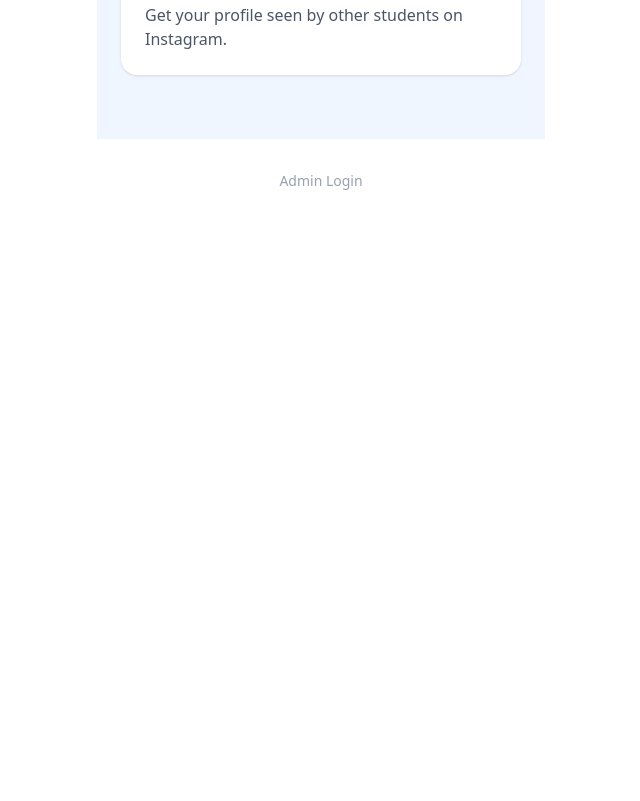
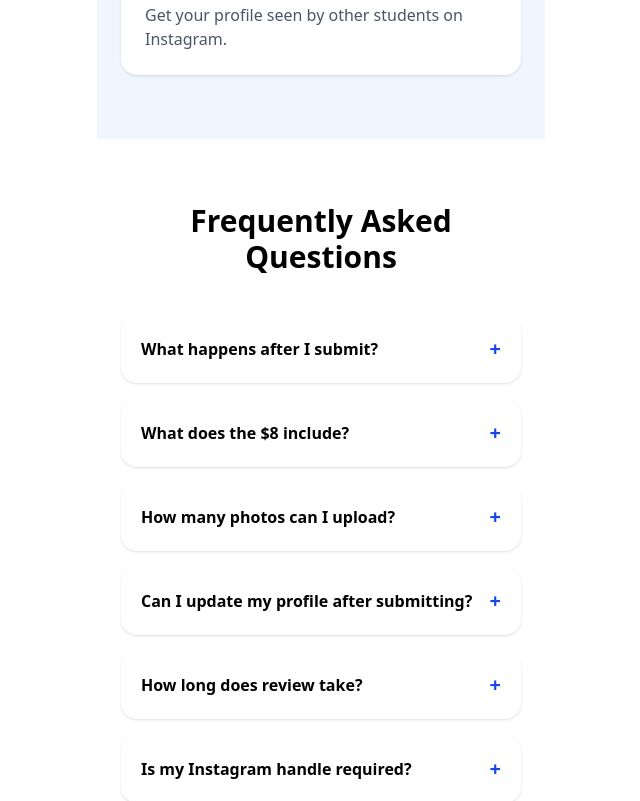
Before and after one commit to introAugustine/campus-profiles, a Next.js app: page / in a window 1280 px wide. Shown: the part 1840-2641 px from the top of the page, without its empty margins (319-959 px from the left). Before the commit the page ends 2063 px from the top, so only its background shows below. Built offline with nearby package versions, Linux system fonts and the light colour scheme.

Commit message:
Add FAQ section to homepage

```diff
--- a/src/app/page.tsx
+++ b/src/app/page.tsx
@@ -61,6 +61,47 @@ export default function HomePage() {
         </div>
       </section>
 
+      {/* FAQ */}
+      <section className="px-6 py-16 max-w-md mx-auto">
+        <h2 className="text-3xl font-extrabold text-center mb-10">Frequently Asked Questions</h2>
+        <div className="space-y-4">
+          {[
+            {
+              q: 'What happens after I submit?',
+              a: 'Your profile goes into a review queue. Once approved, it gets posted for other students to see.',
+            },
+            {
+              q: 'What does the $8 include?',
+              a: 'The $8 covers review and featuring your profile so incoming students can discover you.',
+            },
+            {
+              q: 'How many photos can I upload?',
+              a: 'You can upload between 1 and 10 photos.',
+            },
+            {
+              q: 'Can I update my profile after submitting?',
+              a: 'Yes, reach out and we can help you make changes before it gets posted.',
+            },
+            {
+              q: 'How long does review take?',
+              a: 'Most profiles are reviewed and posted quickly, usually within a day or two.',
+            },
+            {
+              q: 'Is my Instagram handle required?',
+              a: 'Yes — it\'s how other students will connect with you once your profile is featured.',
+            },
+          ].map((item) => (
+            <details key={item.q} className="bg-white rounded-2xl shadow-sm p-5 group">
+              <summary className="font-bold cursor-pointer list-none flex justify-between items-center">
+                {item.q}
+                <span className="text-blue-700 group-open:rotate-45 transition-transform text-xl">+</span>
+              </summary>
+              <p className="text-gray-600 text-sm mt-3">{item.a}</p>
+            </details>
+          ))}
+        </div>
+      </section>
+
       {/* Footer */}
       <footer className="text-center py-8 text-sm text-gray-400">
         <a href="/admin/login" className="hover:text-gray-600 transition">
```
